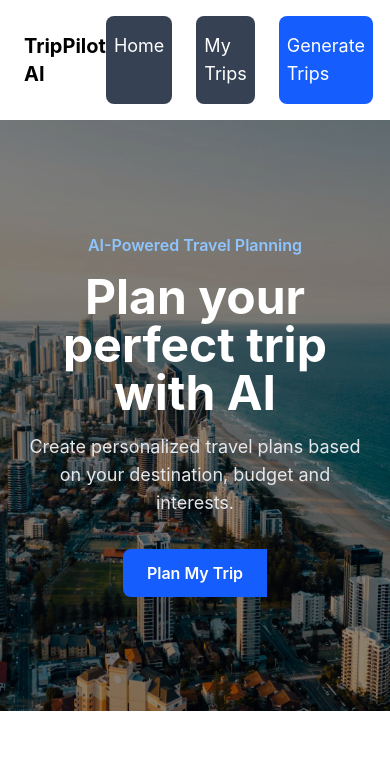
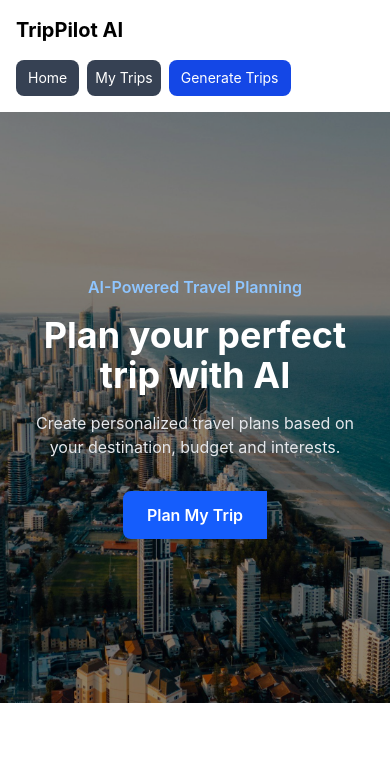
Before and after one commit to noambrihun/TripPilot-AI, a React (Vite) app in the folder frontend/: page / in a window 390 px wide. Shown: the top 781 px of the page. Built offline with nearby package versions, Linux system fonts and the light colour scheme; no server answers.

Commit message:
fix mobile layout and trip details production fetch

```diff
--- a/frontend/index.html
+++ b/frontend/index.html
@@ -28,6 +28,10 @@
   content="/og-image.png"
 
 />
+<meta
+  property="og:url"
+  content="https://trip-pilot-ai-91q7.vercel.app"
+/>
   </head>
   <body>
     <div id="root"></div>
--- a/frontend/src/components/Navbar.tsx
+++ b/frontend/src/components/Navbar.tsx
@@ -2,12 +2,11 @@ import {Link} from "react-router-dom"
 
 function Navbar(){
     return(
-        <nav className="bg-white shadow-md px-6 py-4 flex justify-between items-center">
-            <h1 className="text-xl font-bold">TripPilot AI</h1>
-            <div className="flex gap-6">
-                <Link to="/" className="bg-gray-700 text-white text-lg px-2 py-4 rounded-lg hover:text-white">Home</Link>
-                <Link to="/my-trips" className= " bg-gray-700 text-white text-lg px-2 py-4 rounded-lg hover:text-white">My Trips</Link>
-                <Link to="/generate-trips" className=" bg-blue-600 text-white text-lg px-2 py-4 rounded-lg hover:text-white">Generate Trips</Link>
+            <nav className="bg-white shadow-md px-4 py-4 flex flex-col gap-4 md:flex-row md:justify-between md:items-center md:px-10 md:py-6 lg:px-16 lg:py-8">            <h1 className="text-xl font-bold">TripPilot AI</h1>
+            <div className="flex gap-2 md:gap-6">
+                <Link to="/"  className="bg-gray-700 text-white text-sm md:text-lg px-3 py-2 md:px-2 md:py-4 rounded-lg hover:text-white">Home</Link>
+                <Link to="/my-trips" className= " bg-gray-700 text-white text-sm md:text-lg px-2 py-2 md:py-4 rounded-lg hover:text-white">My Trips</Link>
+                <Link to="/generate-trips" className=" bg-blue-700 text-white text-sm md:text-lg px-3 py-2 md:px-2 md:py-4 rounded-lg hover:text-white">Generate Trips</Link>
             </div>
         </nav>
     )
--- a/frontend/src/pages/Home.tsx
+++ b/frontend/src/pages/Home.tsx
@@ -13,11 +13,11 @@ function Home() {
       <div className="relative z-10 max-w-3xl text-center">
         <p className="text-blue-300 font-semibold mb-4">AI-Powered Travel Planning</p>
 
-        <h1 className="text-5xl font-bold mb-4 text-white">
+        <h1 className="text-4xl md:text-5xl font-bold mb-4 text-white">
           Plan your perfect trip with AI
         </h1>
 
-        <p className="text-lg text-gray-200 mb-8">
+        <p className="text-base md:text-lg text-gray-200 mb-8">
           Create personalized travel plans based on your
           destination, budget and interests.
         </p>
@@ -28,11 +28,11 @@ function Home() {
       </div>
     </section>
     <section className="py-20 px-6">
-        <div className="max-w-6xl mx-auto flex items-center gap-12">
-        <div className="w-1/2">
+       <div className="max-w-6xl mx-auto flex flex-col md:flex-row items-center gap-12">
+        <div className="w-full md:w-1/2">
         <img src={natureTrip} alt="mountain-landscape" className="rounded-lg shadow-lg" />
         </div>
-        <div className="w-1/2">
+        <div className="w-full md:w-1/2">
         <p className="text-blue-600 font-semibold mb-3">
             personalized for you
         </p>
--- a/frontend/src/pages/TripDetails.tsx
+++ b/frontend/src/pages/TripDetails.tsx
@@ -17,7 +17,7 @@ function TripDetails() {
             setLoading(true);
             setError(null);
             try{
-            const response = await fetch(`http://localhost:5000/api/trips/${id}` );
+            const response = await fetch(`${import.meta.env.VITE_API_URL}/api/trips/${id}` );
             if(!response.ok){
                 throw new Error('Failed to fetch trip');
             }
```
